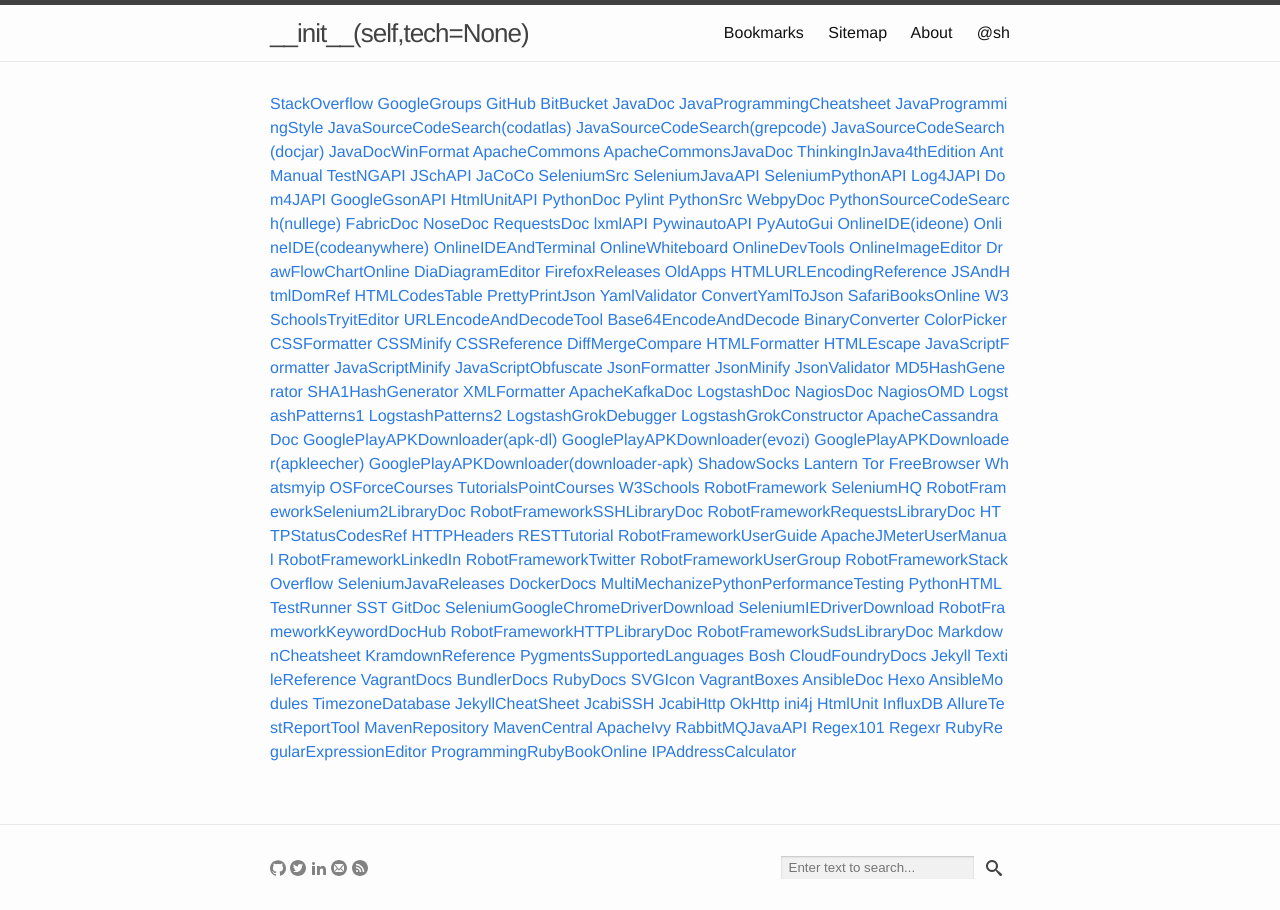
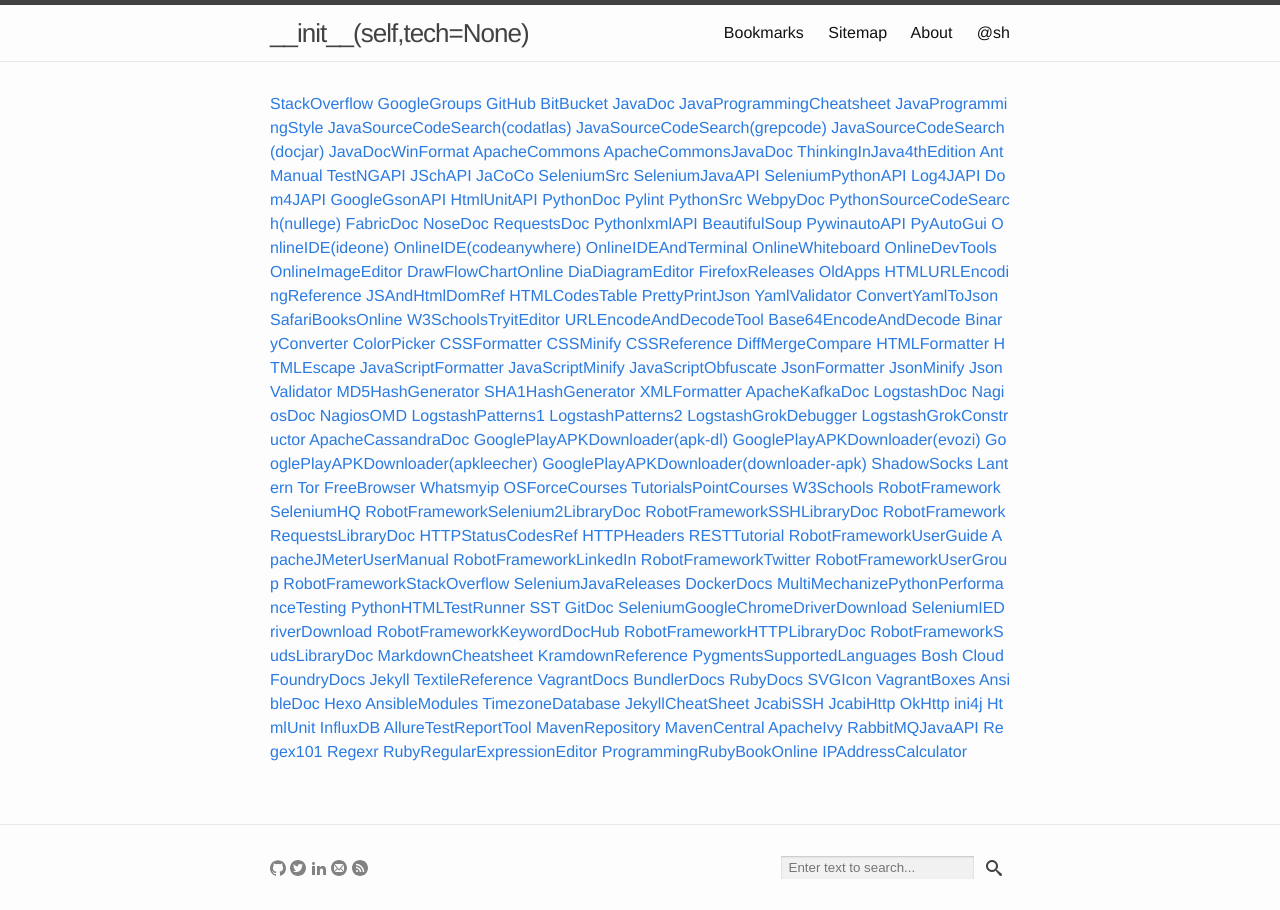
Before and after one commit to yuan-jiang/yuan-jiang.github.io, a Jekyll site: the page built from bookmarks.md, in a window 1280 px wide. Built offline with Jekyll 4.4.1, drawn with Linux system fonts in a browser that asks for light colours.

Commit message:
Update bookmarks.yml

```diff
--- a/_data/bookmarks.yml
+++ b/_data/bookmarks.yml
@@ -64,8 +64,10 @@
   link: https://nose.readthedocs.org/en/latest/index.html
 - description: RequestsDoc
   link: http://docs.python-requests.org/en/latest/
-- description: lxmlAPI
+- description: PythonlxmlAPI
   link: http://lxml.de/api/index.html
+- description: BeautifulSoup
+  link: https://www.crummy.com/software/BeautifulSoup/bs4/doc/
 - description: PywinautoAPI
   link: https://pywinauto.googlecode.com/hg/pywinauto/docs/contents.html
 - description: PyAutoGui
```
